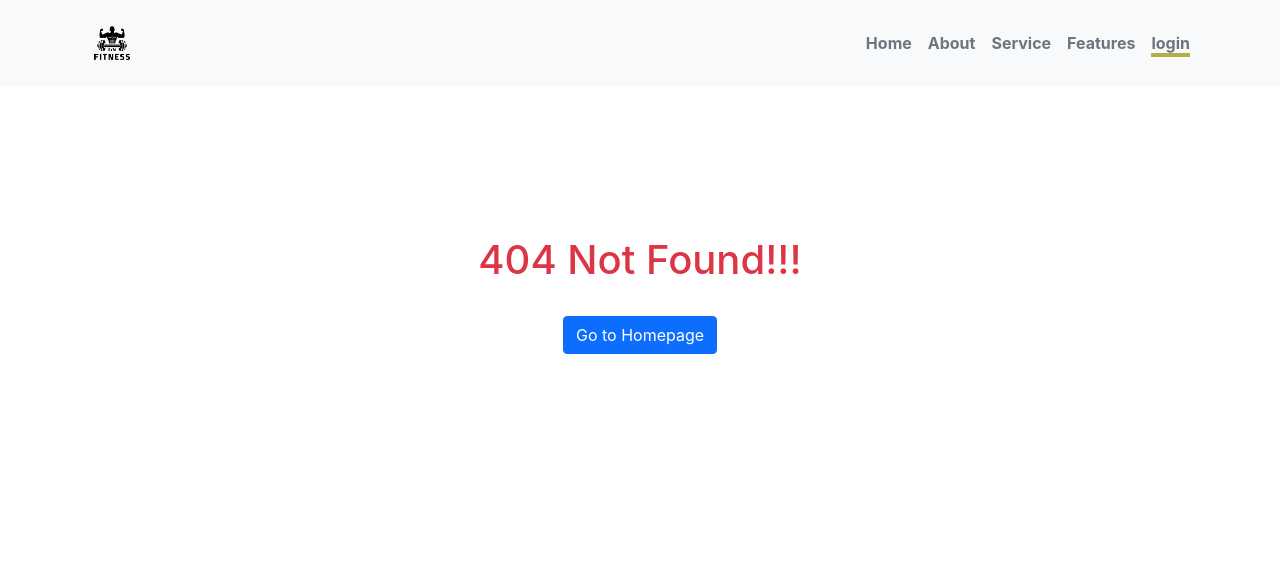
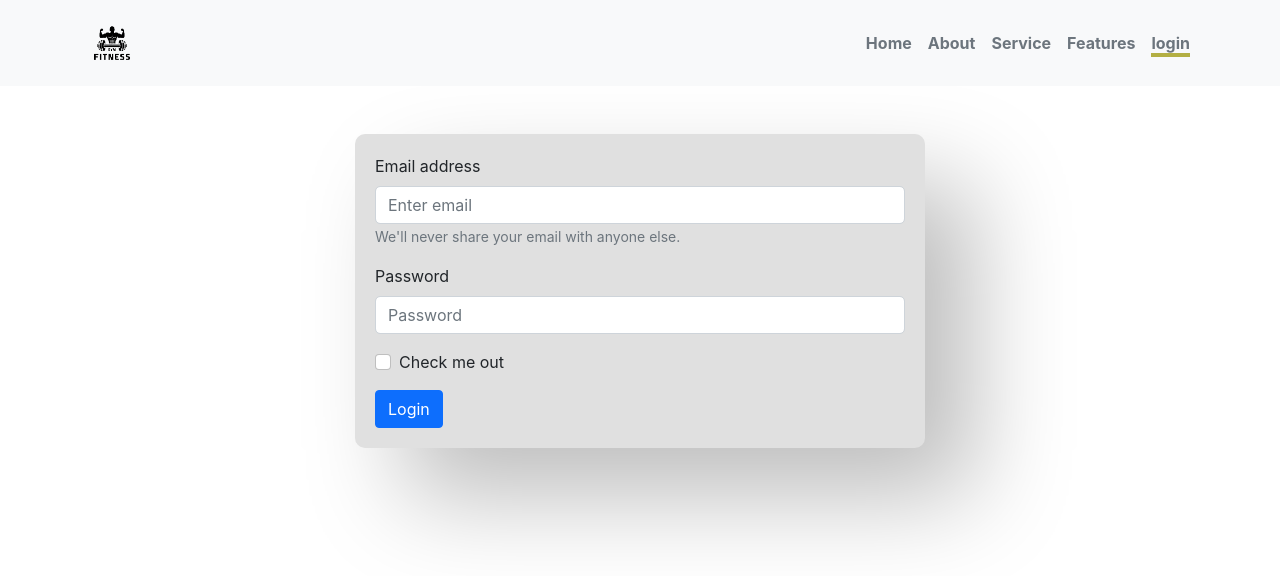
Before and after one commit to shariarHossain23/fitness-gym, a React (Create React App) app: page /login in a window 1280 px wide. Before the commit this address had no page. Shown: the top 576 px of the page. Built offline with nearby package versions, Linux system fonts and the light colour scheme.

Commit message:
login style

```diff
--- a/src/App.js
+++ b/src/App.js
@@ -3,9 +3,11 @@
 import './App.css';
 import ServiceDetail from './Pages/Allhomesection/ServiceDetails/ServiceDetail';
 import Home from './Pages/Home/Home';
+import Login from './Pages/Login/Login';
 import Fotter from './Pages/Shared/Fotter/Fotter';
 import Header from './Pages/Shared/Header/Header';
 import Notfound from './Pages/Shared/Notfound/Notfound';
+import Signup from './Pages/Signup/Signup';
 
 function App() {
   return (
@@ -14,6 +16,8 @@
       <Routes>
       <Route path='/' element={<Home></Home>}></Route>
       <Route path="/servicedetail/:id" element={<ServiceDetail></ServiceDetail>}></Route>
+      <Route path='/login'element={<Login></Login>}></Route>
+      <Route path='/signup' element={<Signup></Signup>}></Route>
       <Route path='*' element={<Notfound></Notfound>}></Route>
       </Routes>
       <Fotter></Fotter>
--- /dev/null
+++ b/src/Pages/Login/Login.css
@@ -0,0 +1,10 @@
+.form-container {
+  background: #e0e0e0;
+  box-shadow: 49px 49px 98px #bebebe, -49px -49px 98px #ffffff;
+  padding: 20px;
+  border-radius: 10px;
+}
+.form-container input {
+  outline: none;
+  border-radius: 5px;
+}
--- /dev/null
+++ b/src/Pages/Login/Login.js
@@ -0,0 +1,36 @@
+import React from "react";
+import { Button, Form } from "react-bootstrap";
+import "./Login.css";
+
+const Login = () => {
+  return (
+    <div className="mx-auto mt-5">
+      <div className="container">
+        <div className="row">
+          <div className="col-sm-6 col-md-6 mx-auto form-container">
+            <Form>
+              <Form.Group className="mb-3" controlId="formBasicEmail">
+                <Form.Label>Email address</Form.Label>
+                <Form.Control type="email" placeholder="Enter email" />
+                <Form.Text className="text-muted">
+                  We'll never share your email with anyone else.
+                </Form.Text>
+              </Form.Group>
+
+              <Form.Group className="mb-3" controlId="formBasicPassword">
+                <Form.Label>Password</Form.Label>
+                <Form.Control type="password" placeholder="Password" />
+              </Form.Group>
+              <Form.Group className="mb-3" controlId="formBasicCheckbox">
+                <Form.Check type="checkbox" label="Check me out" />
+              </Form.Group>
+              <Button>Login</Button>
+            </Form>
+          </div>
+        </div>
+      </div>
+    </div>
+  );
+};
+
+export default Login;
--- /dev/null
+++ b/src/Pages/Signup/Signup.js
@@ -0,0 +1,11 @@
+import React from 'react';
+
+const Signup = () => {
+    return (
+        <div>
+
+        </div>
+    );
+};
+
+export default Signup;
```
